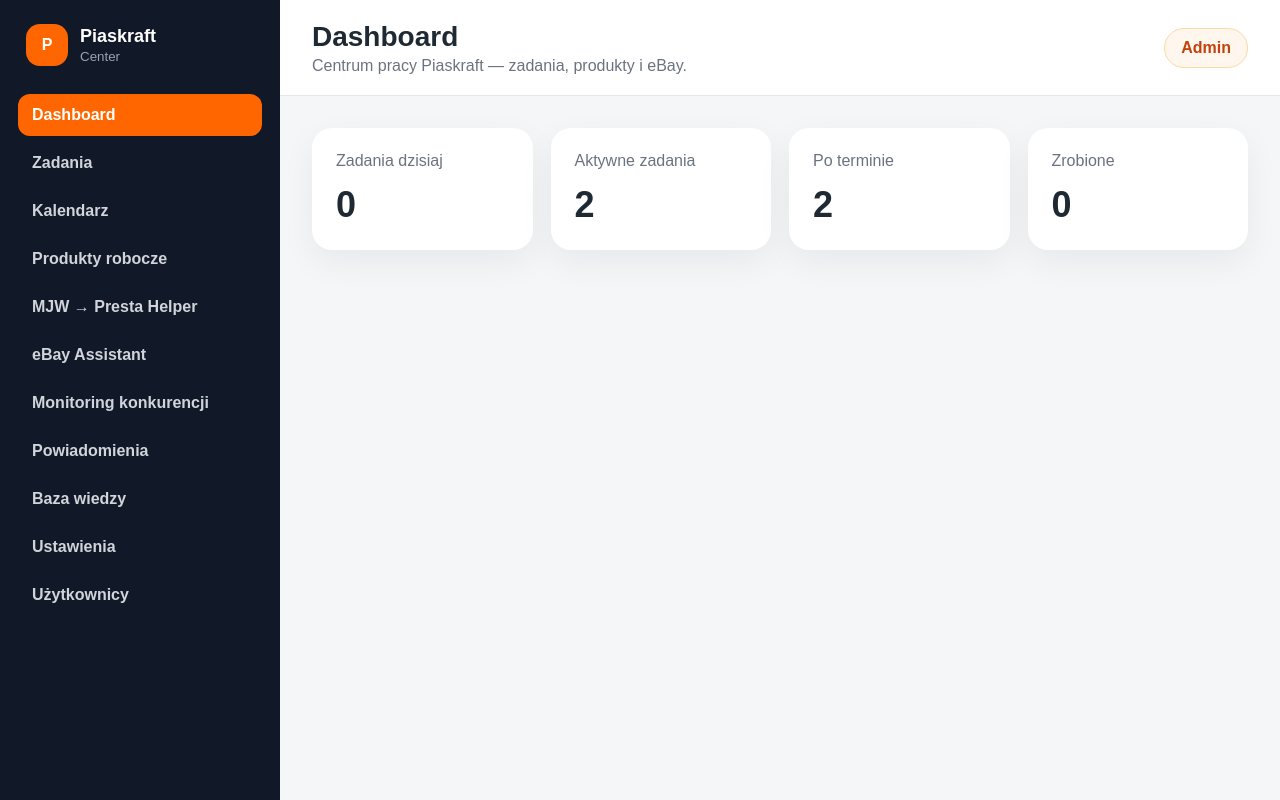
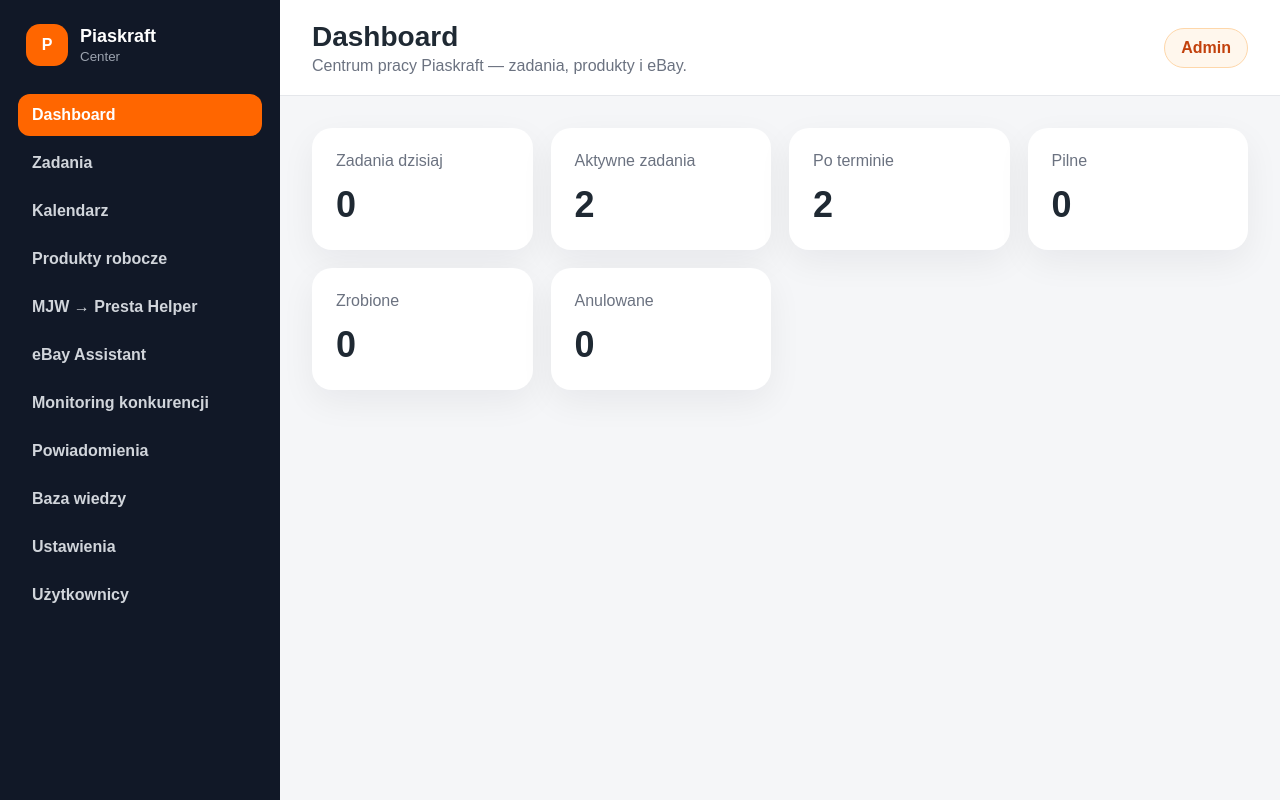
Before and after one commit to Piaskraft/piaskraft-center, a React (Vite) app in the folder apps/web/: page / in a window 1280 px wide. Built offline with nearby package versions, Linux system fonts and the light colour scheme.

Commit message:
Add urgent and cancelled dashboard counters

```diff
--- a/apps/web/src/pages/DashboardPage.tsx
+++ b/apps/web/src/pages/DashboardPage.tsx
@@ -14,7 +14,13 @@ export function DashboardPage() {
 
   const overdueTasks = tasks.filter((task) => isTaskOverdue(task));
 
+  const urgentTasks = tasks.filter(
+    (task) => task.priority === 'Pilny' && task.status !== 'Anulowane',
+  );
+
   const doneTasks = tasks.filter((task) => task.status === 'Zrobione');
+
+  const cancelledTasks = tasks.filter((task) => task.status === 'Anulowane');
 
   return (
     <section className="dashboard-grid">
@@ -34,8 +40,18 @@ export function DashboardPage() {
       </div>
 
       <div className="dashboard-card">
+        <span>Pilne</span>
+        <strong>{urgentTasks.length}</strong>
+      </div>
+
+      <div className="dashboard-card">
         <span>Zrobione</span>
         <strong>{doneTasks.length}</strong>
+      </div>
+
+      <div className="dashboard-card">
+        <span>Anulowane</span>
+        <strong>{cancelledTasks.length}</strong>
       </div>
     </section>
   );
```
